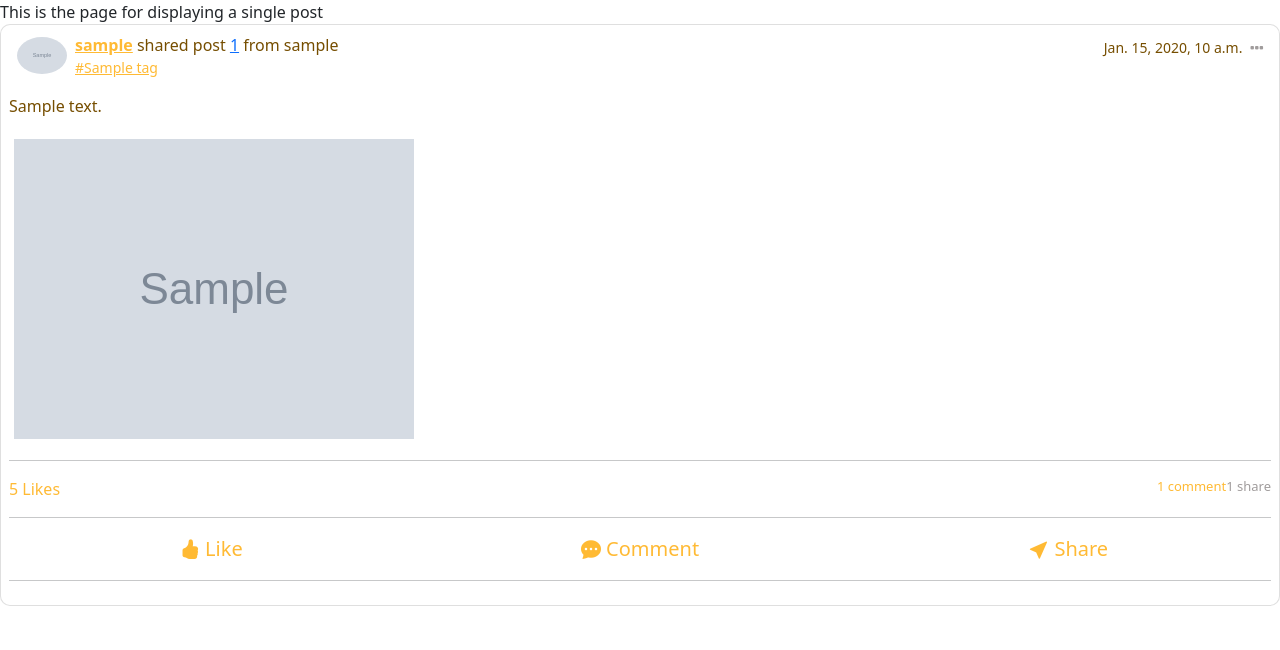
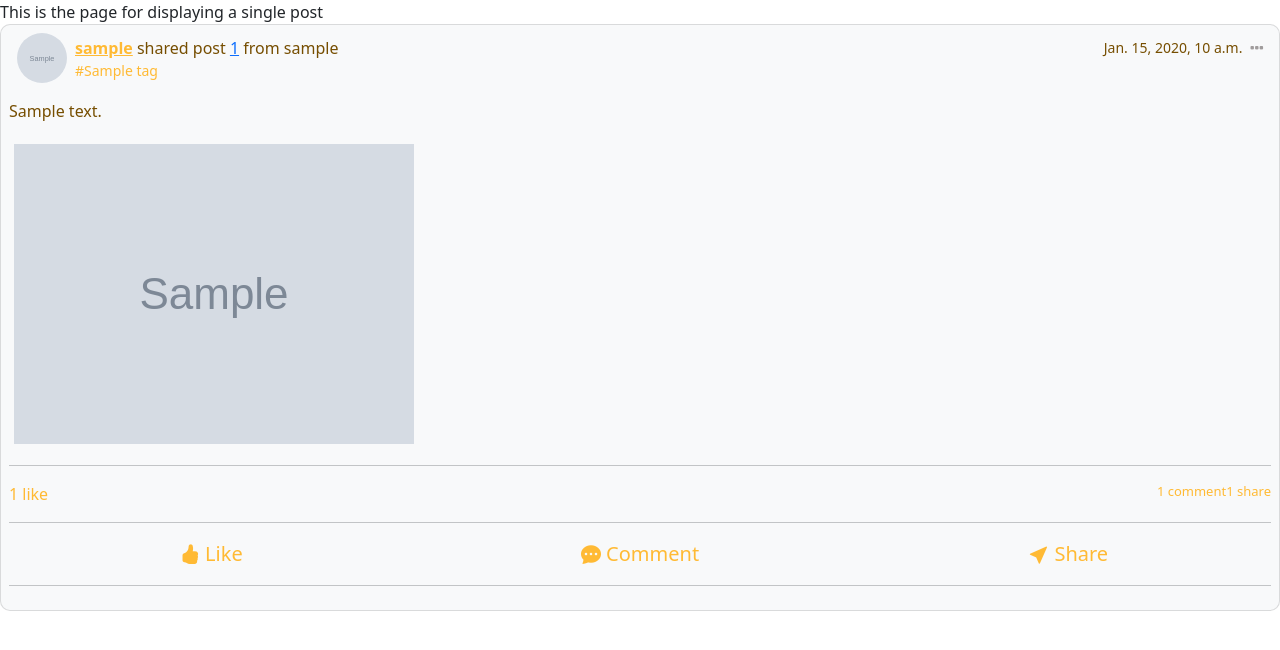
Before and after one commit to yishyu/Werubin, a Django app: template feeds/templates/posts/singlepostpage.html in a window 1280 px wide. Shown: the part 112-762 px from the top of the page. Run offline with Django 4.2, Linux system fonts and the light colour scheme; the template is opened without the code that fills it: most values are stand-ins (such as "Sample title", 1, 10 or a date in 2020); grey boxes marked "Sample" are stand-in pictures; some libraries are stand-ins or nearby versions.

Commit message:
[Upd] front end

```diff
--- a/feeds/templates/posts/comment.html
+++ b/feeds/templates/posts/comment.html
@@ -8,7 +8,7 @@
 -commenttime
 
 {% endcomment %}
-    <div class="d-flex flex-row mb-2"> <img src="{{comment.author.profile_picture.url}}" width="40" class="rounded-image">
+    <div class="d-flex flex-row mb-2"> <img src="{{comment.author.profile_picture.url}}" class="rounded-image">
         <div class="d-flex flex-column ml-2">
             <span class="name"><a href="#"class="yellow-link"><u>{{comment.author.username}}</u></a></span>
             <small class="comment-text yellow-darker-text">{{comment.content}}</small>
--- a/feeds/templates/posts/post.html
+++ b/feeds/templates/posts/post.html
@@ -23,9 +23,9 @@
         <div class="col-md-8">
 
 {% endcomment %}
-            <div class="card">
+            <div class="card" style="background: #f8f9fa">
                 <div class="d-flex justify-content-between p-2 px-3">
-                    <div class="d-flex flex-row align-items-center"> <img src={{post.author.profile_picture.url}} width="50" class="rounded-circle">
+                    <div class="d-flex flex-row align-items-center"> <img src={{post.author.profile_picture.url}} class="rounded-image">
                         <div class="d-flex flex-column ml-2">
                             <span class="yellow-darker-text">
                                 <b><a href="#"class="yellow-link"><u>{{post.author.username}}</u></a></b>
@@ -40,11 +40,11 @@
                                 {% endif %}
                             </span>
                             {% for tag in post.tags.all %}
-                                <small><a href="{% url 'feeds:front_feed' %}?type=SingleTag&tag={{tag.name}}" class="yellow-link"><u>#{{tag}}</u></a></small>
+                                <small><a href="{% url 'feeds:front_feed' %}?type=SingleTag&tag={{tag.name}}" class="yellow-link">#{{tag}}</a></small>
                             {% endfor %}
                         </div>
                     </div>
-                    <div class="d-flex flex-row mt-1 ellipsis"> <small class="mr-2 yellow-darker-text">{{post.creation_date}}</small> <i class="fa fa-ellipsis-h"></i> </div>
+                    <div class="d-flex flex-row mt-1 ellipsis"> <small class="mr-2 yellow-darker-text">{{post.time_ago}}</small> <i class="fa fa-ellipsis-h"></i> </div>
                 </div>
                 {% comment %}
                 make a map and pin lat and lng on it
@@ -58,19 +58,21 @@
                     <hr>
                     <div class="row">
                         <div class="yellow-text col-3">
-                            5 Likes
+                            {{post.likes.all.count}} like{% if post.lieks.all.count > 1 %}s{% endif %}
                         </div>
                         <div class="col-9 d-flex flex-row muted-color justify-content-end">
                             {%if post.comment_set.all.count > 0%}
                                 <span>
-                                    <a class="yellow-link" data-toggle="collapse" href="#collapseComment" role="button" aria-expanded="false" aria-controls="collapseComment">
+                                    <a class="yellow-link" data-toggle="collapse" href="#collapseComment{{post.id}}" role="button" aria-expanded="false" aria-controls="collapseComment">
                                         {{post.comment_set.all.count}} comment{% if post.comment_set.all.count > 1 %}s{% endif %}
                                     </a>
                                 </span>
                             {%endif %}
                             {%if post.post_set.all.count > 0%}
                                 <span>
+                                    <a class="yellow-link" onclick="toggleModal('share', '{{post.id}}')" href="javascript:void(0);">
                                     {{post.post_set.all.count}} share{% if post.post_set.all.count > 1 %}s{% endif %}
+                                    <a/>
                                 </span>
                             {%endif %}
 
@@ -81,13 +83,13 @@
                     <div class="d-flex justify-content-between align-items-center yellow-text">
                         <div class="row media-buttons d-flex align-items-center text-center">
                             <span class="col"><a href="#"class="col yellow-link"><i class="bi bi-hand-thumbs-up-fill"></i> Like</span></a>
-                            <span class="col"><a class="col yellow-link" data-toggle="collapse" href="#collapseComment" role="button" aria-expanded="false" aria-controls="collapseComment"><i class="bi bi-chat-dots-fill"></i> Comment</span></a>
+                            <span class="col"><a class="col yellow-link" data-toggle="collapse" href="#collapseComment{{post.id}}" role="button" aria-expanded="false" aria-controls="collapseComment"><i class="bi bi-chat-dots-fill"></i> Comment</span></a>
                             <span class="col"><a href="#"class="col yellow-link"><i class="bi bi-cursor-fill"></i> Share</span></a>
                         </div>
                     </div>
                     <hr>
 
-                    <div class="collapse" id="collapseComment">
+                    <div class="collapse" id="collapseComment{{post.id}}">
 
                         {%for comment in post.comment_set.all %}
                         <div class="comments">
```
Also changed, not shown: feeds/templates/feeds/feed.html (+17 -0 lines), travels/models.py (+14 -3 lines).
